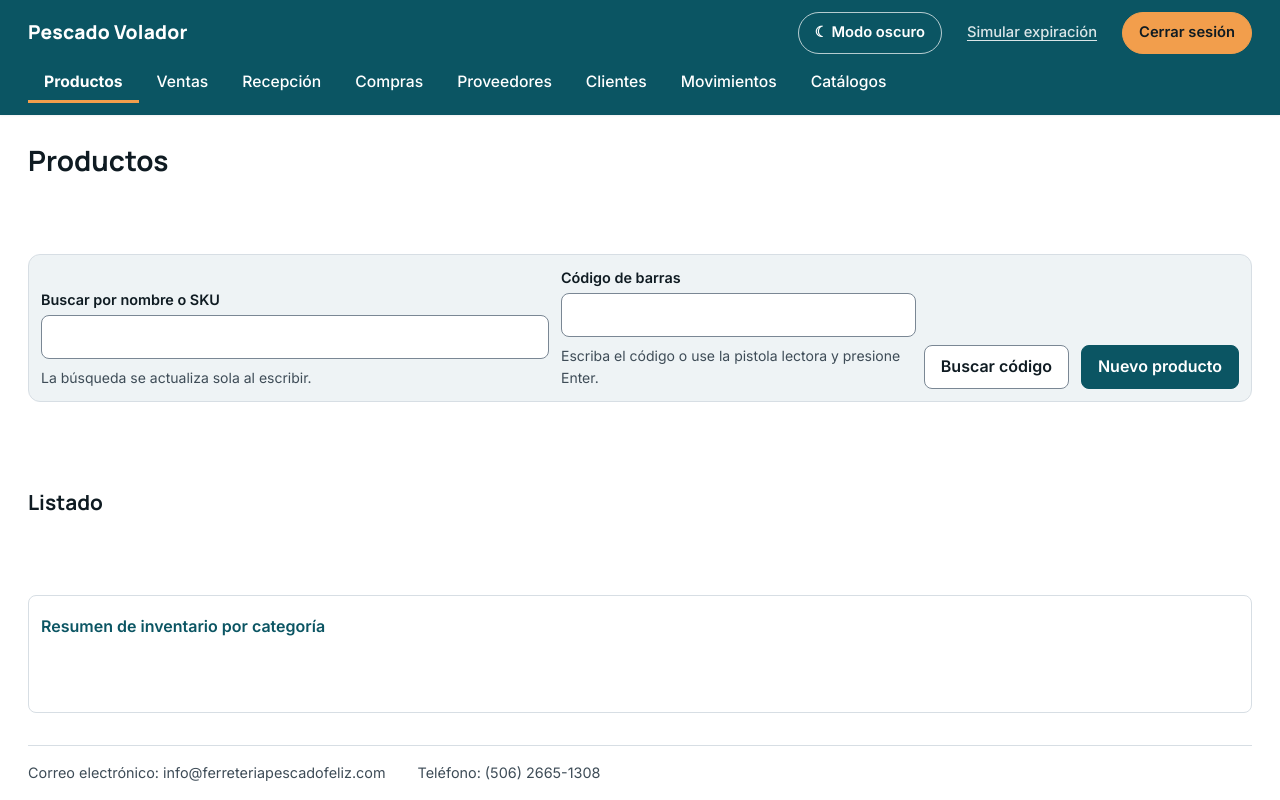
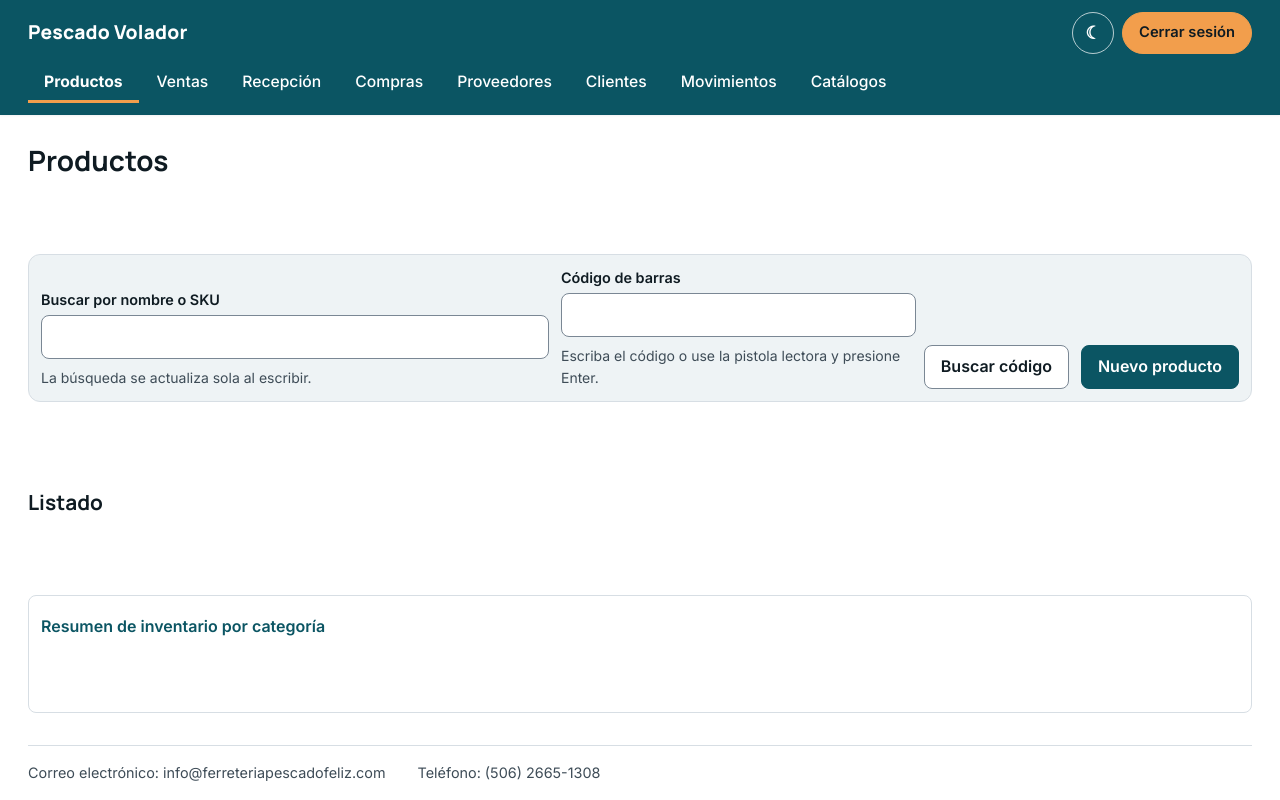
Before and after one commit to josueAraya-dev/Pescado_Volador_Front2, a website: page index.html in a window 1280 px wide. Drawn offline with Linux system fonts and the light colour scheme.

Commit message:
ajuste de botón de modo oscuro y se eliminan elementos innecesarios

```diff
--- a/index.html
+++ b/index.html
@@ -27,8 +27,7 @@
         <a href="catalogos.html" data-permiso="view categories">Catálogos</a>
       </nav>
       <div class="acciones">
-        <button id="btn-tema" type="button" aria-pressed="false">☾ Modo oscuro</button>
-        <button id="btn-expirar" type="button">Simular expiración</button>
+        <button id="btn-tema" type="button" aria-pressed="false" aria-label="Modo oscuro">☾</button>
         <button id="btn-salir" type="button">Cerrar sesión</button>
       </div>
     </div>
--- a/src/comun.js
+++ b/src/comun.js
@@ -85,7 +85,8 @@ function aplicarTema(tema) {
   if (boton) {
     const oscuro = tema === 'oscuro'
     boton.setAttribute('aria-pressed', String(oscuro))
-    boton.textContent = oscuro ? '☀ Modo claro' : '☾ Modo oscuro'
+    boton.textContent = oscuro ? '☀' : '☾'
+    boton.setAttribute('aria-label', oscuro ? 'Modo claro' : 'Modo oscuro')
   }
 }
 
--- a/src/productos.js
+++ b/src/productos.js
@@ -30,10 +30,6 @@ function iniciar() {
   if (!exigirPagina('view products')) return
   aplicarPermisos()
   configurarSalir()
-  document.querySelector('#btn-expirar')?.addEventListener('click', () => {
-    api.limpiarSesion()
-    location.replace('login.html?motivo=expirada')
-  })
 
   const $ = (selector) => document.querySelector(selector)
 
--- a/src/ventas.js
+++ b/src/ventas.js
@@ -25,10 +25,6 @@ function iniciar() {
   if (!exigirPagina('view sales')) return
   aplicarPermisos()
   configurarSalir()
-  document.querySelector('#btn-expirar')?.addEventListener('click', () => {
-    api.limpiarSesion()
-    location.replace('login.html?motivo=expirada')
-  })
 
   const $ = (selector) => document.querySelector(selector)
   const form = $('#venta-form')
--- a/styles.css
+++ b/styles.css
@@ -255,7 +255,17 @@ header.sitio .acciones button:hover:not(:disabled) { background: rgba(255, 255,
 /* Botón de modo oscuro: destacado y con icono. */
 /* Modo oscuro: contorno. Cerrar sesión: sólido naranja (la acción principal).
    Simular expiración: enlace discreto, sin borde. */
-header.sitio #btn-tema { border-color: rgba(255, 255, 255, 0.7); }
+header.sitio #btn-tema {
+  border-color: rgba(255, 255, 255, 0.7);
+  width: var(--alto-header-boton);
+  min-width: var(--alto-header-boton);
+  padding: 0;
+  font-size: 1.1rem;
+  line-height: 1;
+  display: inline-flex;
+  align-items: center;
+  justify-content: center;
+}
 
 header.sitio #btn-salir {
   background: var(--c-acento);
@@ -264,14 +274,6 @@ header.sitio #btn-salir {
 }
 header.sitio #btn-salir:hover:not(:disabled) { background: var(--c-acento-oscuro); }
 
-header.sitio #btn-expirar {
-  border-color: transparent;
-  background: transparent;
-  color: rgba(255, 255, 255, 0.85);
-  text-decoration: underline;
-  text-underline-offset: 3px;
-  font-weight: 500;
-}
 
 /* Texto solo para lectores de pantalla. */
 .sr-only {
```
Also changed, not shown: catalogos.html (+1 -1 lines), clientes.html (+1 -1 lines), compras.html (+1 -1 lines), login.html (+2 -4 lines), movimientos.html (+1 -1 lines), proveedores.html (+1 -1 lines), recepcion.html (+1 -1 lines), ventas.html (+1 -2 lines).
